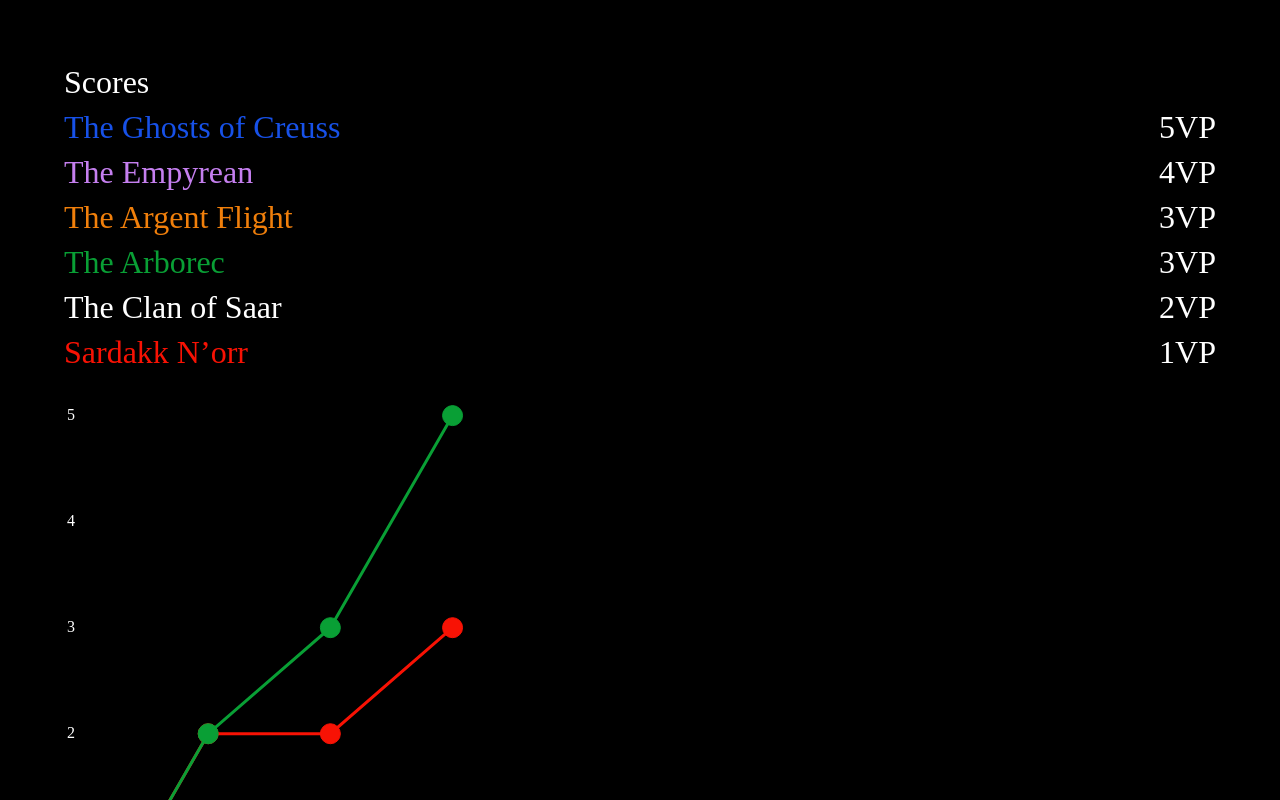
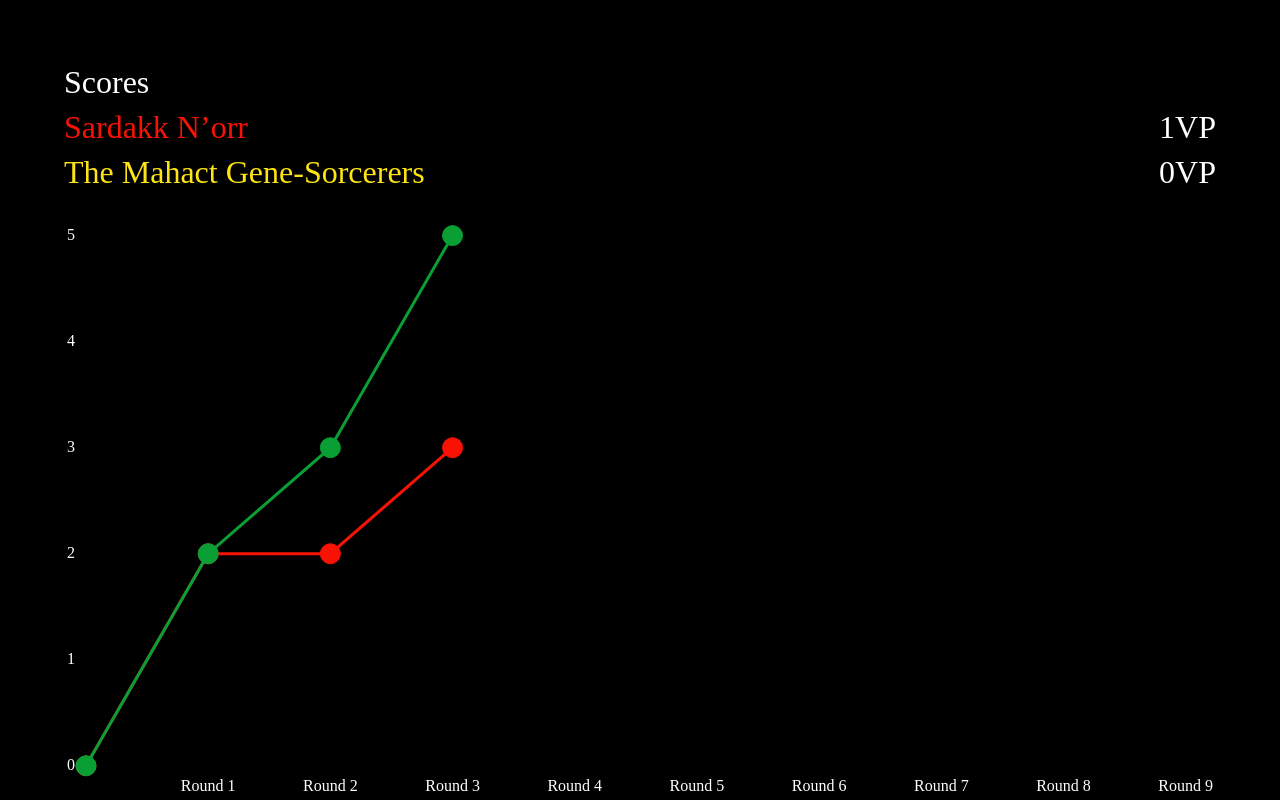
Before and after one commit to roberttaylor426/ti-stats, a React app: page /stats in a window 1280 px wide. Shown: the top 800 px of the page. Built offline with nearby package versions, Linux system fonts and the light colour scheme; a web font is replaced by a local one.

Commit message:
feat: calculate scores based on events

```diff
--- a/src/app.tsx
+++ b/src/app.tsx
@@ -6,10 +6,68 @@ import {
     RouterProvider,
 } from 'react-router-dom';
 import styled, { createGlobalStyle } from 'styled-components';
+import _ from 'underscore';
 
 import HandelGothic from './assets/fonts/HandelGothic/font.woff';
+import { Faction, PlayerColor } from './domain';
+import { Event, isPlayerAssignedColorEvent } from './events';
 import { Galaxy } from './galaxy';
 import { Stats } from './stats';
+
+const events: Event[] = [
+    { type: 'PlayerAssignedColor', faction: 'Sardakk N’orr', color: 'Red' },
+    {
+        type: 'PlayerAssignedColor',
+        faction: 'The Mahact Gene-Sorcerers',
+        color: 'Yellow',
+    },
+    {
+        type: 'MapTileSelected',
+        systemTileNumber: 1,
+        position: 0,
+    },
+    {
+        type: 'MapTileSelected',
+        systemTileNumber: 10,
+        position: 1,
+    },
+    {
+        type: 'PlanetControlled',
+        planet: 'Jord',
+        faction: 'Sardakk N’orr',
+    },
+    {
+        type: 'PlanetControlled',
+        planet: 'Jord',
+        faction: 'The Mahact Gene-Sorcerers',
+    },
+    {
+        type: 'PlanetControlled',
+        planet: 'Wren Terra',
+        faction: 'Sardakk N’orr',
+    },
+    {
+        type: 'PlanetControlled',
+        planet: 'Arc Prime',
+        faction: 'The Mahact Gene-Sorcerers',
+    },
+    {
+        type: 'PlayerScoredVictoryPoint',
+        faction: 'Sardakk N’orr',
+        delta: 1,
+    },
+];
+
+const playerColors = events
+    .filter(isPlayerAssignedColorEvent)
+    .reduce(
+        (acc, n) => ({ ...acc, [n.faction]: n.color }),
+        {} as Record<Faction, PlayerColor>
+    );
+
+const factionsInGame = _.uniq(
+    events.filter(isPlayerAssignedColorEvent).map((e) => e.faction)
+);
 
 const App: React.FC = () => (
     <>
@@ -21,45 +79,26 @@ const App: React.FC = () => (
                         <Route
                             key="galaxy"
                             path={'/galaxy'}
-                            element={<Galaxy />}
+                            element={
+                                <Galaxy
+                                    {...{
+                                        events,
+                                        playerColors,
+                                        factionsInGame,
+                                    }}
+                                />
+                            }
                         />,
                         <Route
                             key="stats"
                             path={'/stats'}
                             element={
                                 <Stats
-                                    playerScores={[
-                                        {
-                                            faction: 'Sardakk N’orr',
-                                            playerColor: 'Red',
-                                            score: 1,
-                                        },
-                                        {
-                                            faction: 'The Arborec',
-                                            playerColor: 'Green',
-                                            score: 3,
-                                        },
-                                        {
-                                            faction: 'The Ghosts of Creuss',
-                                            playerColor: 'Blue',
-                                            score: 5,
-                                        },
-                                        {
-                                            faction: 'The Argent Flight',
-                                            playerColor: 'Orange',
-                                            score: 3,
-                                        },
-                                        {
-                                            faction: 'The Empyrean',
-                                            playerColor: 'Purple',
-                                            score: 4,
-                                        },
-                                        {
-                                            faction: 'The Clan of Saar',
-                                            playerColor: 'Black',
-                                            score: 2,
-                                        },
-                                    ]}
+                                    {...{
+                                        events,
+                                        playerColors,
+                                        factionsInGame,
+                                    }}
                                     timeTakenPerPlayer={[
                                         {
                                             faction: 'Sardakk N’orr',
--- a/src/events.ts
+++ b/src/events.ts
@@ -27,12 +27,12 @@ type ActionPhaseStartedEvent = {
 type PlayerFinishedTurnEvent = {
     type: 'PlayerFinishedTurn';
     time: number;
-    player: Faction;
+    faction: Faction;
 };
 
 type PlayerScoredVictoryPointEvent = {
     type: 'PlayerScoredVictoryPoint';
-    player: Faction;
+    faction: Faction;
     delta: 1 | -1;
 };
 
@@ -68,6 +68,10 @@ const isMapTileSelectedEvent = (e: Event): e is MapTileSelectedEvent =>
 const isPlanetControlledEvent = (e: Event): e is PlanetControlledEvent =>
     e.type === 'PlanetControlled';
 
+const isPlayerScoredVictoryPointEvent = (
+    e: Event
+): e is PlayerScoredVictoryPointEvent => e.type === 'PlayerScoredVictoryPoint';
+
 type Event =
     | ActionPhaseStartedEvent
     | MapTileSelectedEvent
@@ -76,15 +80,16 @@ type Event =
     | PlanetEnhancedEvent
     | PlayerAssignedColorEvent
     | PlayerFinishedTurnEvent
+    | PlayerScoredVictoryPointEvent
     | RoundEndedEvent
-    | RoundStartedEvent
-    | PlayerScoredVictoryPointEvent;
+    | RoundStartedEvent;
 
 export {
     Event,
     isMapTileSelectedEvent,
     isPlanetControlledEvent,
     isPlayerAssignedColorEvent,
+    isPlayerScoredVictoryPointEvent,
     MapTileSelectedEvent,
     PlanetControlledEvent,
 };
--- a/src/galaxy.tsx
+++ b/src/galaxy.tsx
@@ -10,7 +10,6 @@ import {
     Event,
     isMapTileSelectedEvent,
     isPlanetControlledEvent,
-    isPlayerAssignedColorEvent,
     PlanetControlledEvent,
 } from './events';
 import { PlanetName, planets, ResourcesAndInfluence } from './planets';
@@ -26,62 +25,13 @@ import { systemTileImages, systemTiles, tile0 } from './systemTiles';
 
 const range = (n: number) => [...Array(n).keys()];
 
-type FactionResourcesAndInfluence = {
-    faction: Faction;
-    playerColor: PlayerColor;
-    resourcesAndInfluence: ResourcesAndInfluence;
+type Props = {
+    events: Event[];
+    factionsInGame: Faction[];
+    playerColors: Record<Faction, PlayerColor>;
 };
 
-const events: Event[] = [
-    { type: 'PlayerAssignedColor', faction: 'Sardakk N’orr', color: 'Red' },
-    {
-        type: 'PlayerAssignedColor',
-        faction: 'The Mahact Gene-Sorcerers',
-        color: 'Yellow',
-    },
-    {
-        type: 'MapTileSelected',
-        systemTileNumber: 1,
-        position: 0,
-    },
-    {
-        type: 'MapTileSelected',
-        systemTileNumber: 10,
-        position: 1,
-    },
-    {
-        type: 'PlanetControlled',
-        planet: 'Jord',
-        faction: 'Sardakk N’orr',
-    },
-    {
-        type: 'PlanetControlled',
-        planet: 'Jord',
-        faction: 'The Mahact Gene-Sorcerers',
-    },
-    {
-        type: 'PlanetControlled',
-        planet: 'Wren Terra',
-        faction: 'Sardakk N’orr',
-    },
-    {
-        type: 'PlanetControlled',
-        planet: 'Arc Prime',
-        faction: 'The Mahact Gene-Sorcerers',
-    },
-];
-
-const playerColors = events
-    .filter(isPlayerAssignedColorEvent)
-    .reduce(
-        (acc, n) => ({ ...acc, [n.faction]: n.color }),
-        {} as Record<Faction, PlayerColor>
-    );
-
-const factionsInGame = _.uniq(
-    events.filter(isPlayerAssignedColorEvent).map((e) => e.faction)
-);
-
+const Galaxy: React.FC<Props> = ({ events, factionsInGame, playerColors }) => {
     const latestPlanetControlledEventsByPlanet = events
         .filter(isPlanetControlledEvent)
         .reverse()
@@ -114,7 +64,7 @@ const factionResourcesAndInfluence: FactionResourcesAndInfluence[] =
                 ),
         }));
 
-const Galaxy: React.FC = () => (
+    return (
         <StyledGalaxy>
             <GalaxyContainer>
                 <StandardGalaxy>
@@ -131,13 +81,18 @@ const Galaxy: React.FC = () => (
                                             .find(
                                                 (e) =>
                                                     e.position ===
-                                                tileIndex(columnIndex, rowIndex)
+                                                    tileIndex(
+                                                        columnIndex,
+                                                        rowIndex
+                                                    )
                                             )?.systemTileNumber;
 
                                         return (
                                             <HighlightableSystemTile
                                                 key={`tile ${tileIndex(columnIndex, rowIndex)}`}
-                                            systemTileNumber={systemTileNumber}
+                                                systemTileNumber={
+                                                    systemTileNumber
+                                                }
                                                 controllingPlayerColors={
                                                     systemTiles
                                                         .find(
@@ -148,7 +103,8 @@ const Galaxy: React.FC = () => (
                                                         ?.planets.map((p) =>
                                                             latestPlanetControlledEventsByPlanet.find(
                                                                 (e) =>
-                                                                e.planet === p
+                                                                    e.planet ===
+                                                                    p
                                                             )
                                                         )
                                                         .filter(notUndefined)
@@ -179,8 +135,10 @@ const Galaxy: React.FC = () => (
                     resources={'Resources'}
                     influence={'Influence'}
                 />
-            {_.sortBy(factionResourcesAndInfluence, (fsi) => fsi.faction).map(
-                (fsi) => (
+                {_.sortBy(
+                    factionResourcesAndInfluence,
+                    (fsi) => fsi.faction
+                ).map((fsi) => (
                     <ResourcesInfluenceScoreboardRow
                         key={fsi.faction}
                         title={fsi.faction}
@@ -188,11 +146,17 @@ const Galaxy: React.FC = () => (
                         resources={`${fsi.resourcesAndInfluence.resources}`}
                         influence={`${fsi.resourcesAndInfluence.influence}`}
                     />
-                )
-            )}
+                ))}
             </Scoreboard>
         </StyledGalaxy>
     );
+};
+
+type FactionResourcesAndInfluence = {
+    faction: Faction;
+    playerColor: PlayerColor;
+    resourcesAndInfluence: ResourcesAndInfluence;
+};
 
 const galaxyColumnCount = 7;
 
--- a/src/stats.tsx
+++ b/src/stats.tsx
@@ -14,15 +14,14 @@ import styled from 'styled-components';
 import _ from 'underscore';
 
 import { Faction, hexColor, PlayerColor } from './domain';
+import { Event, isPlayerScoredVictoryPointEvent } from './events';
 
 ChartJS.register(CategoryScale, LinearScale, PointElement, LineElement, Legend);
 
 type Props = {
-    playerScores: {
-        faction: Faction;
-        playerColor: PlayerColor;
-        score: number;
-    }[];
+    events: Event[];
+    factionsInGame: Faction[];
+    playerColors: Record<Faction, PlayerColor>;
     timeTakenPerPlayer: {
         faction: Faction;
         playerColor: PlayerColor;
@@ -37,14 +36,30 @@ type Props = {
 Chart.defaults.color = 'white';
 
 const Stats: React.FC<Props> = ({
-    playerScores,
+    events,
+    playerColors,
+    factionsInGame,
     timeTakenPerPlayer,
     timeTakenPerRound,
-}) => (
+}) => {
+    const playerScores = factionsInGame.map((f) => ({
+        faction: f,
+        playerColor: playerColors[f],
+        score: events
+            .filter(isPlayerScoredVictoryPointEvent)
+            .filter((e) => e.faction === f)
+            .reduce((acc, n) => acc + n.delta, 0),
+    }));
+
+    return (
         <StyledStats>
             <VpScores>
                 <Scoreboard>
-                <ScoreboardRow title={'Scores'} color={'white'} value={''} />
+                    <ScoreboardRow
+                        title={'Scores'}
+                        color={'white'}
+                        value={''}
+                    />
                     {_.sortBy(playerScores, (ps) => ps.score)
                         .reverse()
                         .map((ps) => (
@@ -152,6 +167,7 @@ const Stats: React.FC<Props> = ({
             </Scoreboard>
         </StyledStats>
     );
+};
 
 const StyledStats = styled.div`
     display: flex;
```
Lines whose indentation alone changed are shown as unchanged.
